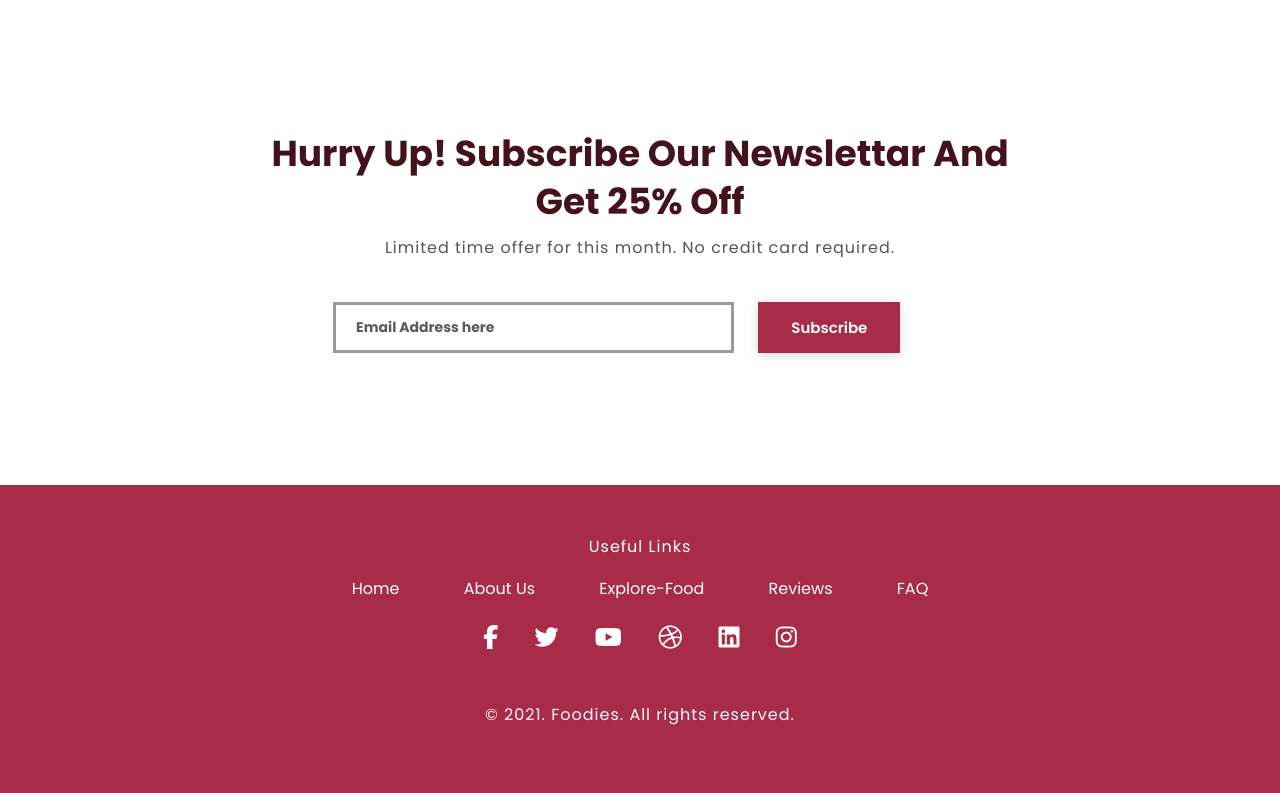
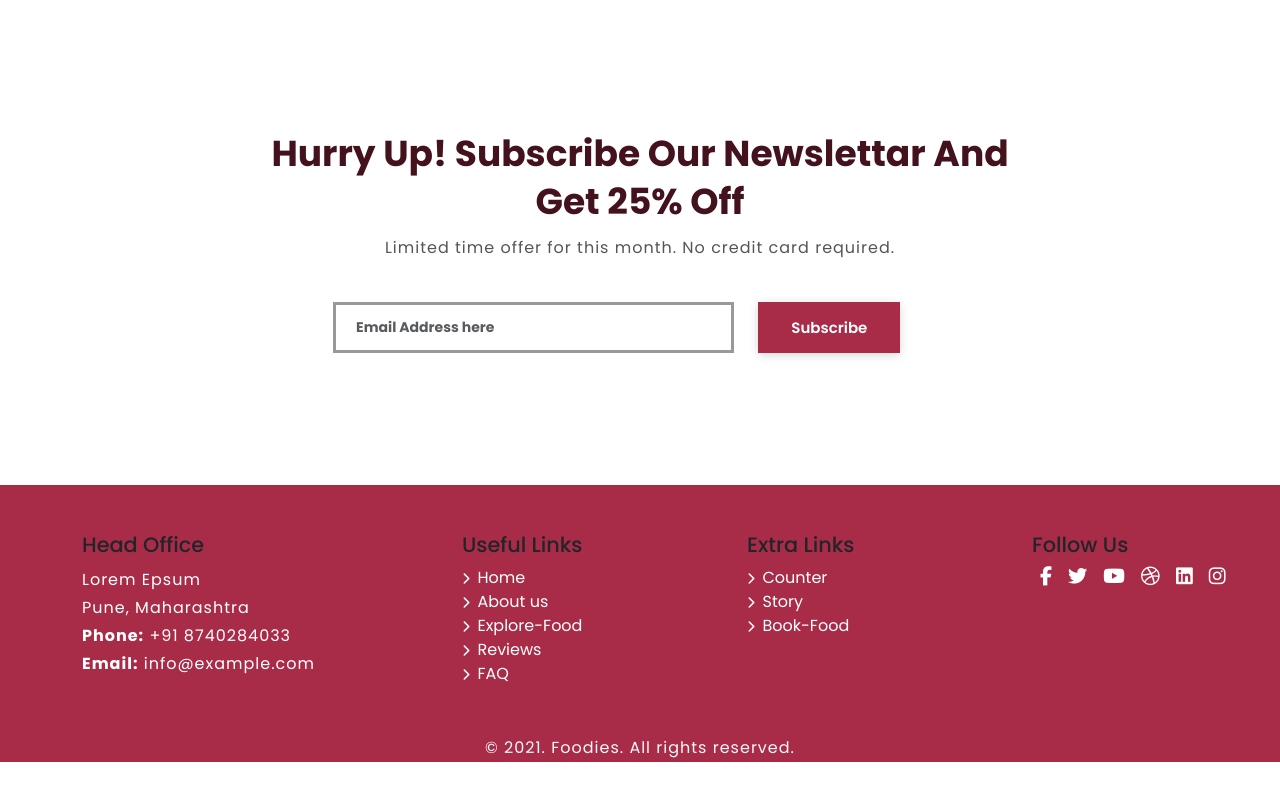
Before and after one commit to vruksheekav/FoodiesBootstrapWebsite, a plain HTML site: page index.html in a window 1280 px wide. Shown: the part 5249-6042 px from the top of the page. After the commit the page ends 6011 px from the top, so only its background shows below. Drawn offline with nearby package versions, Linux system fonts and the light colour scheme.

Commit message:
Footer Updated

```diff
--- a/css/responsivestyle.css
+++ b/css/responsivestyle.css
@@ -105,6 +105,7 @@
 
 
 
+
 }
 
 @media (max-width: 330px){
--- a/css/style.css
+++ b/css/style.css
@@ -457,19 +457,36 @@ p{
 .footer .footer-link{
     font-size: 1rem;
     color: var(--white-color);
-    padding: 0 1.875rem;
+    padding: 0 0.5rem;
 
 }
 .footer .footer-link:hover{
     color: var(--white-color) !important;
 }
 .footer a i{
-    font-size: 1.5rem;
+    font-size: 1.2rem;
     color: var(--white-color);
-    padding:0 1rem;
+    padding:0 0.5rem;
 }
 
 .footer p{
-
     color: var(--white-color);
 }
+
+.footer .footer-link ul,li{
+    list-style: none;
+}
+
+.footer i{
+    color: var(--white-color);
+    font-size: 12px;
+    font-style: none;
+}
+
+.footer h6{
+    font-size: 1.3rem;
+}
+
+.copyright{
+    background-color: var(--primary-color);
+}
--- a/index.html
+++ b/index.html
@@ -119,7 +119,7 @@
             </div>
           </div>
         </div>
-        <div class="container food-type ">
+        <div class="container food-type">
           <div class="row align-items-center fooddirection">
             <div class="col-lg-5 col-md-12 text-sec mb-lg-0 mb-5">
               <h2>We make everything by hand with the best possible ingredients</h2>
@@ -344,7 +344,7 @@
      </section>
 
     <!-- section-9 footer -->
-     <section id="footer">
+     <!-- <section id="footer">
       <div class="footer py-5">
         <div class="container">
           <div class="row">
@@ -374,7 +374,69 @@
           </div>
         </div>
        </div>
+     </section> -->
+
+     <section id="footer">
+      <div class="footer py-5 ">
+        <div class="container">
+          <div class="row gy-4">
+            <div class="col-lg-4 col-md-6">
+              <h6>Head Office</h6>
+              <p class="mb-0">Lorem Epsum</p>
+              <p class="mb-0">Pune, Maharashtra</p>
+              <p class="mb-0"><strong>Phone:</strong> <span>+91 8740284033</span></p>
+              <p class="mb-0"><strong>Email:</strong> <span>info@example.com</span></p>
+            </div>
+
+            <div class="col-lg-3 col-md-6 footer-links">
+              <h6 class="footer-titles">Useful Links</h6>
+              <ul>
+                <li><i class="fa-solid fa-chevron-right"></i><a href="#home"class="footer-link">Home</a></li>
+                <li><i class="fa-solid fa-chevron-right"></i><a href="#about" class="footer-link">About us</a></li>
+                <li><i class="fa-solid fa-chevron-right"></i><a href="#explore-food" class="footer-link">Explore-Food</a></li>
+                <li><i class="fa-solid fa-chevron-right"></i><a href="#testimonial" class="footer-link">Reviews</a></li>
+                <li><i class="fa-solid fa-chevron-right"></i><a href="#faq" class="footer-link">FAQ</a></li>
+              </ul>
+            </div>
+
+            <div class="col-lg-3 col-md-6 footer-links">
+              <h6 class="footer-titles">Extra Links</h6>
+              <ul>
+                <li><i class="fa-solid fa-chevron-right"></i><a href="#counter"class="footer-link">Counter</a></li>
+                <li><i class="fa-solid fa-chevron-right"></i><a href="#story" class="footer-link">Story</a></li>
+                <li><i class="fa-solid fa-chevron-right"></i><a href="#book-food" class="footer-link">Book-Food</a></li>
+                <!-- <li><i class="fa-solid fa-chevron-right"></i><a href="#newslettar" class="footer-link">Newsletter</a></li> -->
+                <!-- <li><i class="fa-solid fa-chevron-right"></i><a href="#faq" class="footer-link">FAQ</a></li> -->
+              </ul>
+            </div>
+
+            <div class="col-lg-2 col-md-6">
+              <h6 class="footer-titles">Follow Us</h6>
+              <div class="social-links d-flex">
+                <a href="#"><i class="fab fa-facebook-f"></i></a>
+                <a href="#"><i class="fab fa-twitter"></i></a>
+                <a href="#"><i class="fab fa-youtube"></i></a>
+                <a href="#"><i class="fab fa-dribbble"></i></a>
+                <a href="#"><i class="fab fa-linkedin"></i></a>
+                <a href="#"><i class="fab fa-instagram"></i></a>
+              </div>
+            </div>
+
+
+          </div>
+        </div>
+      </div>
      </section>
+
+     <section id="copyright">
+      <div class="copyright copy-right text-center">
+        <p class="text-light mb-0">© 2021. Foodies. All rights reserved.</p>
+      </div>
+    </section>
+
+
+
+
 
 </body>
 <!-- Bootstrap JS CDN  -->
```
